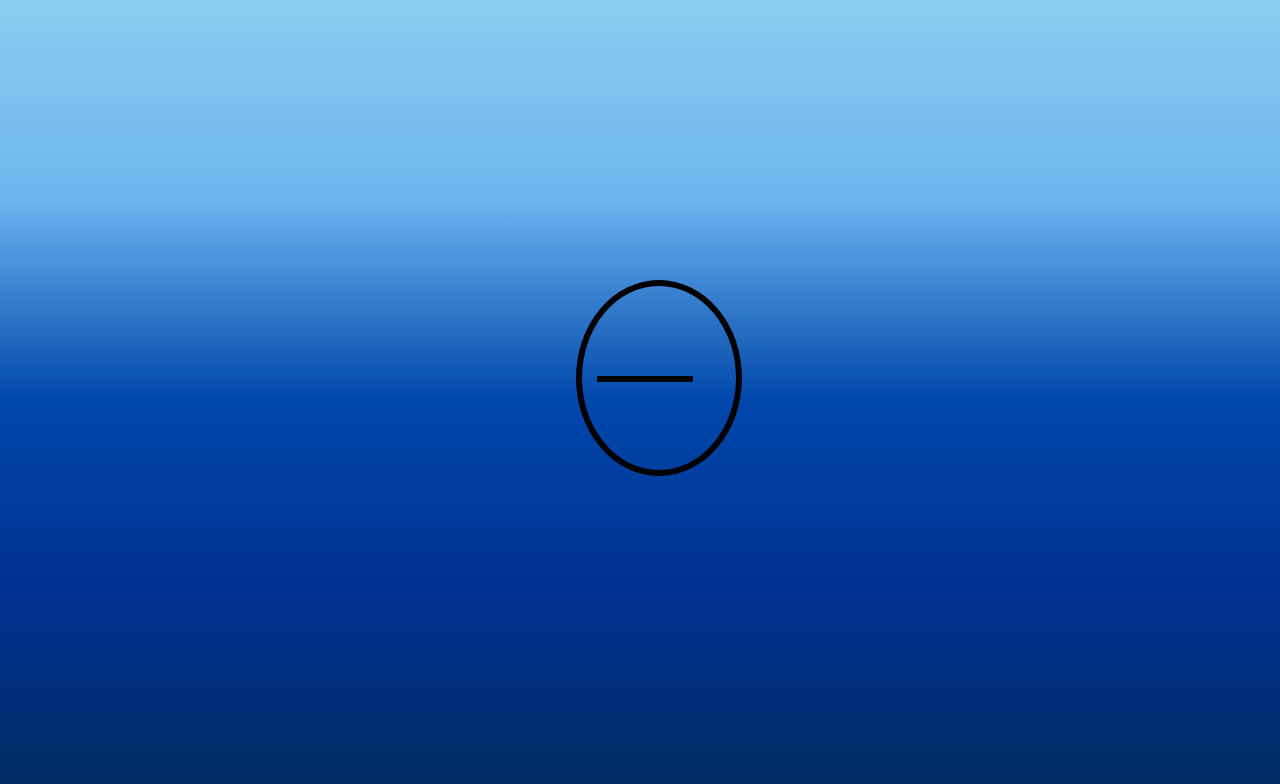
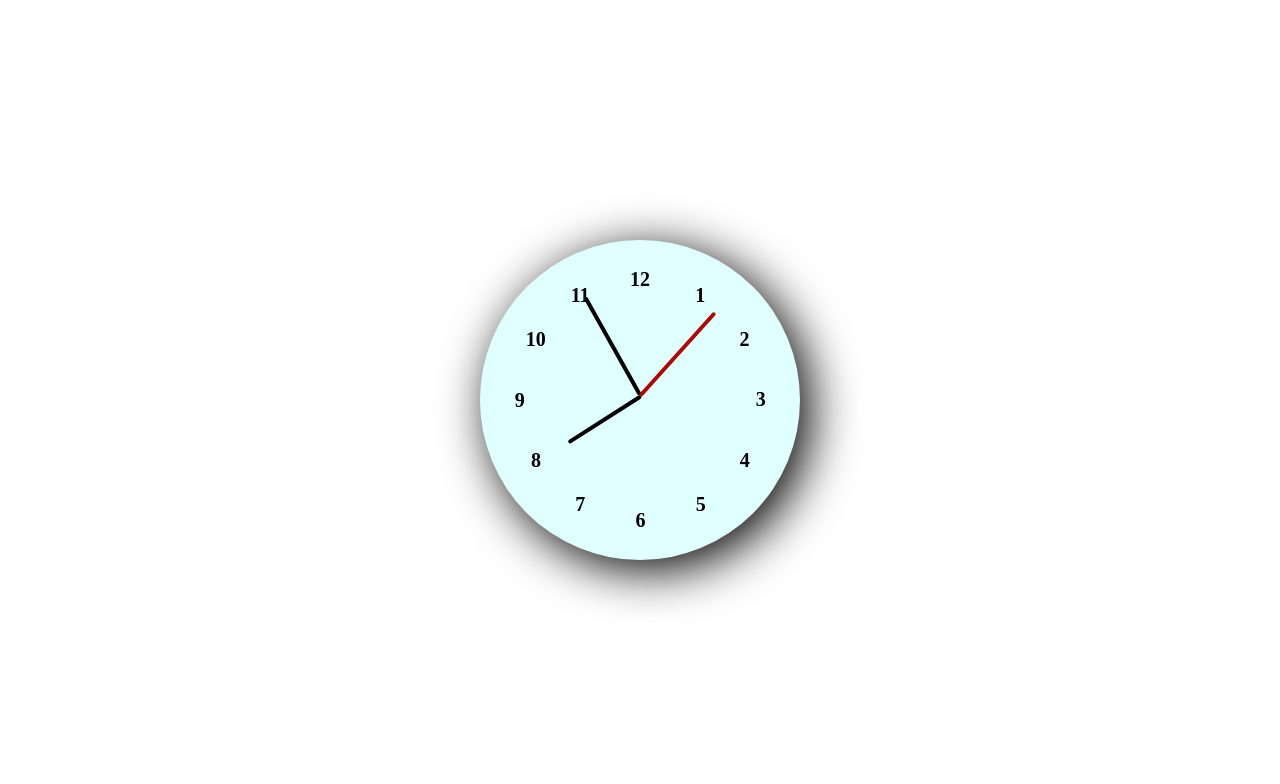
Before and after one commit to sankita15/Javascript30-self, a plain HTML site: page Ch2-Clock/index.html in a window 1280 px wide. Drawn offline with Linux system fonts and the light colour scheme.

Commit message:
Add number and hands styling to the clock

```diff
--- a/Ch2-Clock/index.html
+++ b/Ch2-Clock/index.html
@@ -7,11 +7,25 @@
     <link rel="icon" href="https://fav.farm/⏰">
 </head>
 <body>
-    <div class="container">
-        <div class="clock">
+    <div class="clock">
+        <div class="clock-face">
+            <label style="--i: 1"><span>1</span></label>
+            <label style="--i: 2"><span>2</span></label>
+            <label style="--i: 3"><span>3</span></label>
+            <label style="--i: 4"><span>4</span></label>
+            <label style="--i: 5"><span>5</span></label>
+            <label style="--i: 6"><span>6</span></label>
+            <label style="--i: 7"><span>7</span></label>
+            <label style="--i: 8"><span>8</span></label>
+            <label style="--i: 9"><span>9</span></label>
+            <label style="--i: 10"><span>10</span></label>
+            <label style="--i: 11"><span>11</span></label>
+            <label style="--i: 12"><span>12</span></label>
+            <div class="hand-container">
             <div class="hand hour-hand"></div>
             <div class="hand min-hand"></div>
             <div class="hand second-hand"></div>
+            </div>
         </div>
     </div>
 <script src="script.js"></script>
--- a/Ch2-Clock/script.js
+++ b/Ch2-Clock/script.js
@@ -0,0 +1,21 @@
+const secondsHand = document.querySelector('.second-hand');
+const minutesHand = document.querySelector('.min-hand');
+const hoursHand = document.querySelector('.hour-hand');
+const setDate = () => {
+    const now = new Date();
+    const seconds = now.getSeconds()
+    const secondsDegree = ((seconds / 60) * 360) + 90
+    secondsHand.style.transform = `rotate(${secondsDegree}deg)`
+
+    const minutes = now.getMinutes()
+    const minutesDegree = ((minutes / 60) * 360) + ((seconds/60)*6) + 90;
+    minutesHand.style.transform = `rotate(${minutesDegree}deg)`
+
+    const hours = now.getHours()
+    const hoursDegree = ((hours / 12) * 360) + ((minutes/60)*30) + 90;
+    hoursHand.style.transform = `rotate(${hoursDegree}deg)`
+}
+
+setInterval(setDate, 1000);
+
+setDate();
--- a/Ch2-Clock/styles.css
+++ b/Ch2-Clock/styles.css
@@ -1,30 +1,74 @@
-html, body {
-    padding: 0;
+body {
     margin: 0;
-}
-
-.container {
-    width: 100vw;
-    height: 100vh;
-    background-image: linear-gradient(to top, #002D62, #00308F, #0047AB, #6CB4EE, #89CFF0);
+    min-height: 100vh;
+    display: flex;
+    align-items: center;
+    justify-content: center;
+    box-sizing: border-box;
 }
 
 .clock {
-    border: 6px solid black;
-    height: 23%;
-    width: 12%;
-    border-radius: 60%;
-    position: relative;
-    top: 35%;
-    left: 45%;
+    height: 20rem;
+    width: 20rem;
+    border-radius: 50%;
+    background-color: #E0FFFF;
+    box-shadow: 10px 10px 50px;
+}
+
+.clock-face {
+    width: 100%;
+    height: 100%;
+}
+
+.clock-face label {
+    display: inline-block;
+    font-size: 20px;
+    font-weight: 600;
+    text-align: center;
+    position: fixed;
+    inset: 33.5%;
+    transform: rotate(calc(var(--i)* (360deg / 12)));
+}
+
+.clock-face label span {
+    display: inline-block;
+    font-size: 20px;
+    font-weight: 550;
+    color: black;
+    transform: rotate(calc(var(--i) * (-360deg / 12)));
+}
+
+.hand-container {
+    width: 100%;
+    height: 100%;
 }
 
 .hand {
-    border: 3px solid black;
-    width: 90px;
-    position: absolute;
-    margin-left: 15px;
-    top: 49%;
-    border-top-left-radius: 2px;
-    border-top-right-radius: 2px;
+    background-color: black;
+    height: 4px;
+    border-radius: 7px;
+    position: relative;
+    transform-origin: 100%;
+    transform: rotate(90deg);
+    transition: all 0.05s;
+    transition-timing-function: cubic-bezier(0.1, 2.7, 0.58, 1);
 }
+
+.hour-hand {
+    width: 27%;
+    top: 48%;
+    left: 23.5%
+}
+
+.second-hand {
+    width: 35%;
+    top: 45.5%;
+    left: 15%;
+    background-color: #ad0909;
+}
+
+.min-hand {
+    width: 35%;
+    top: 46.5%;
+    left: 15%;
+}
```
